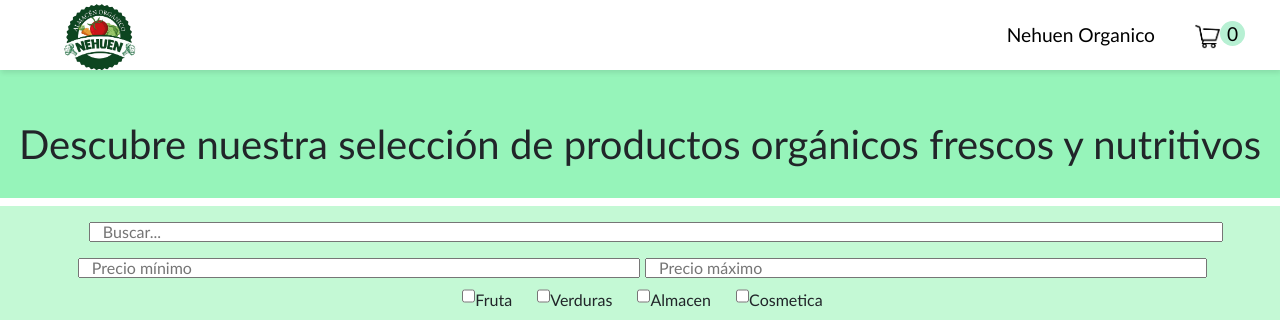
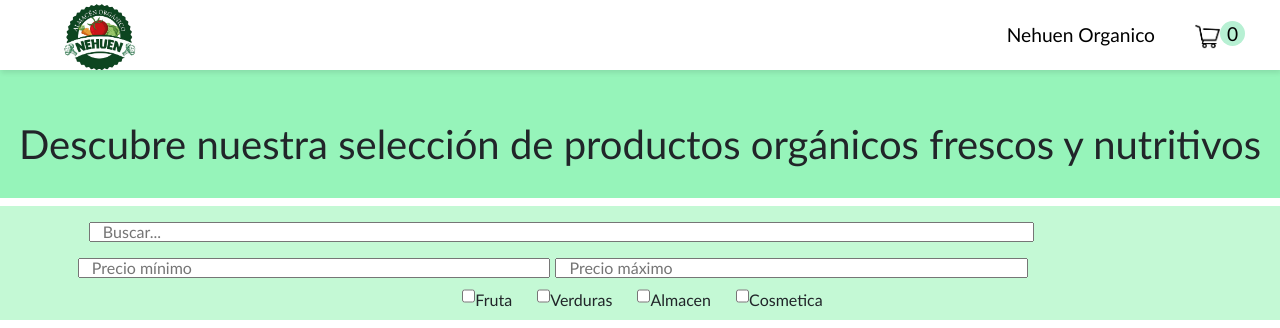
Before and after one commit to Federicoratti11/tiendanehuen, a plain HTML site: page index.html in a window 1280 px wide. Shown: the top 328 px of the page. Drawn offline with nearby package versions, Linux system fonts and the light colour scheme.

Commit message:
error navegacion

```diff
--- a/index.html
+++ b/index.html
@@ -44,9 +44,9 @@
       <div>
         <section class="filtrado container-fluid">
           <div class="row">
-          <input class="m-3 "  type="text" name="buscador" id="buscador" placeholder="Buscar...">
-          <input class="col 2"  type="number" name="precioMin" id="precioMin" placeholder="Precio mínimo">
-          <input class="col 2"  type="number" name="precioMax" id="precioMax" placeholder="Precio máximo">
+          <input class="m-3 col-10 "  type="text" name="buscador" id="buscador" placeholder="Buscar...">
+          <input class="col-5"  type="number" name="precioMin" id="precioMin" placeholder="Precio mínimo">
+          <input class="col-5"  type="number" name="precioMax" id="precioMax" placeholder="Precio máximo">
           <div>
                 <label class="categoria-boton m-2"><input type="checkbox" data-categoria="fruta">Fruta</label>
                 <label class="categoria-boton m-2"><input type="checkbox" data-categoria="Verduras">Verduras</label>
```
